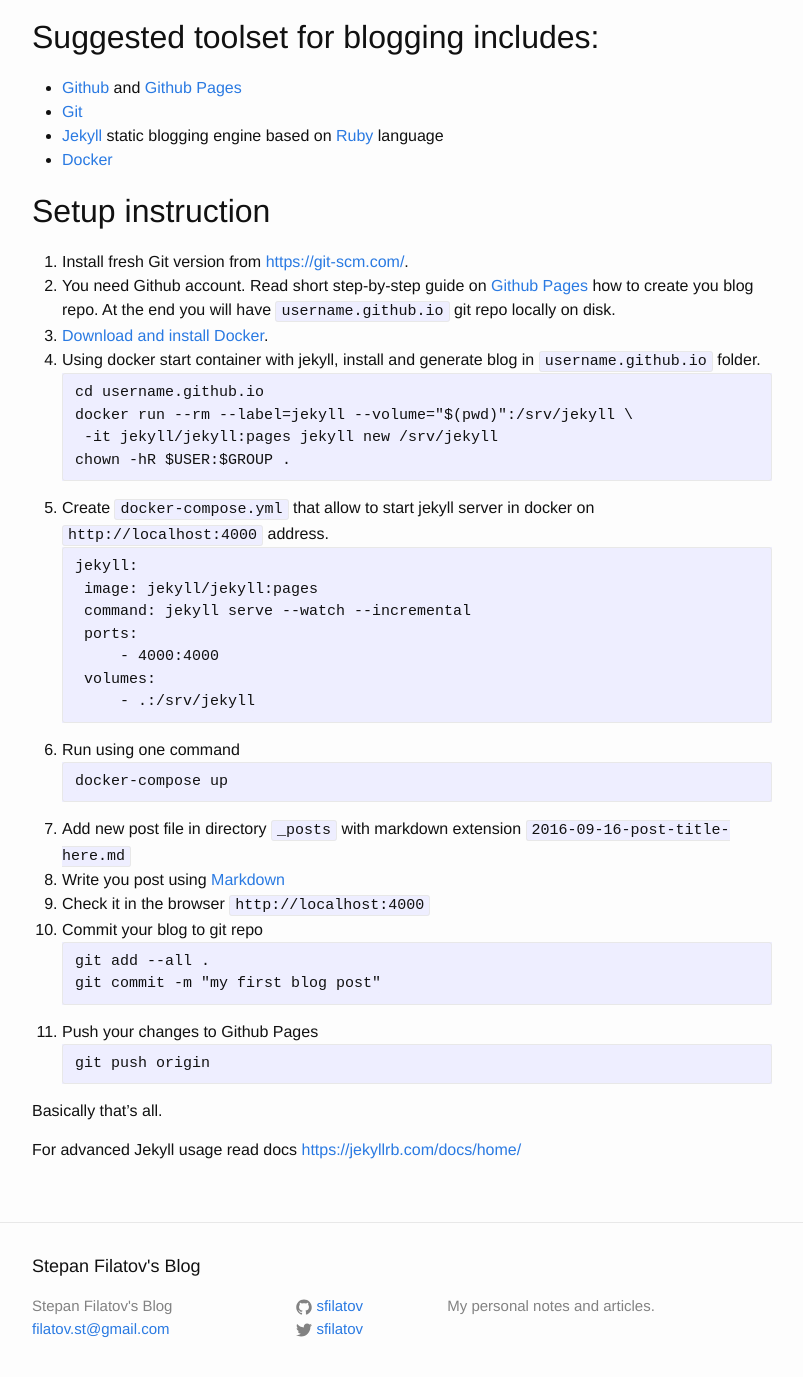
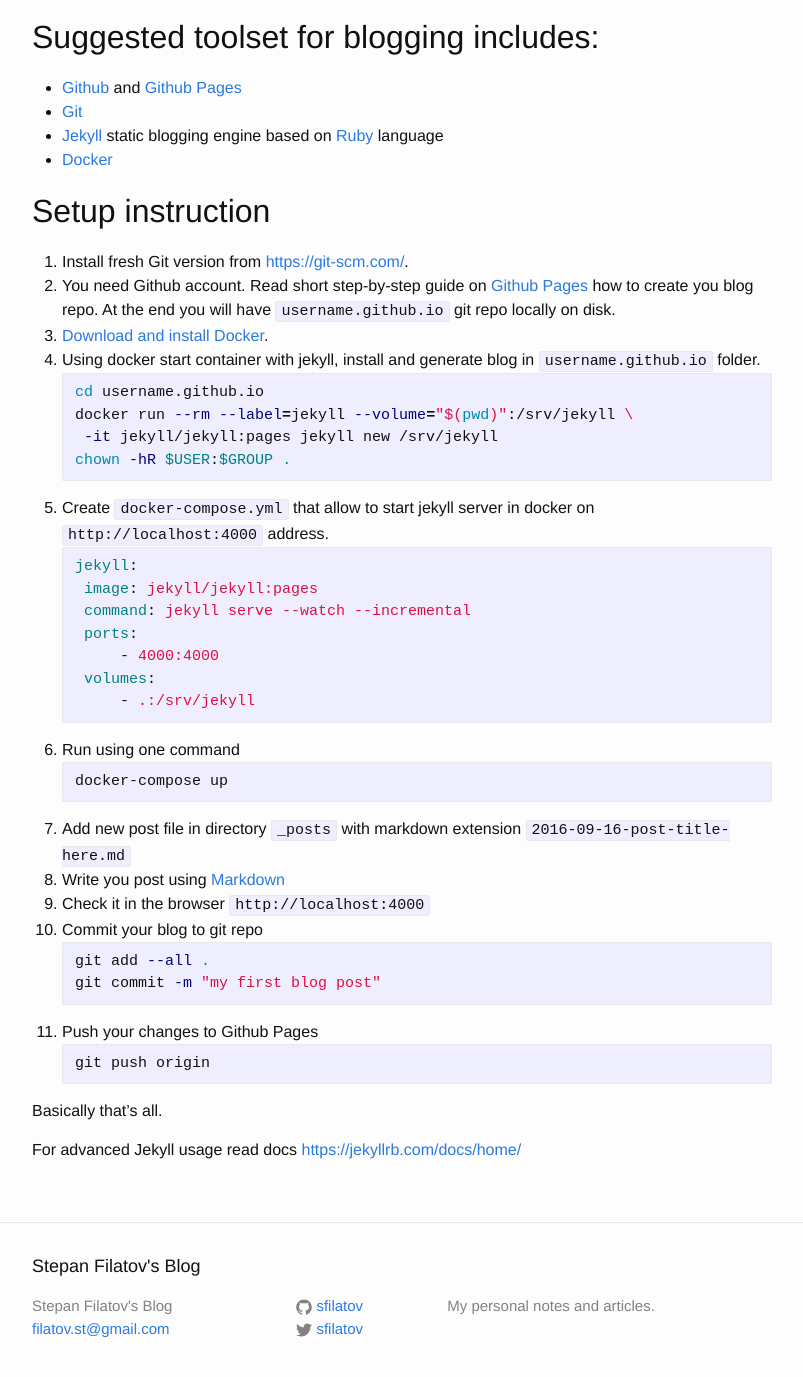
Before and after one commit to sfilatov/sfilatov.github.io, a Jekyll site: the page built from _posts/2016-09-08-setup-your-jekyll-blog.md, in a window 1280 px wide and 1400 px high, scrolled down 601 px. Shown: the top 1377 px of the window, without its empty margins (238-1041 px from the left). Built offline with Jekyll 4.4.1, drawn with Linux system fonts in a browser that asks for light colours; comment, search, counter and statistics services are not loaded.

Commit message:
update post

````diff
--- a/_posts/2016-09-08-setup-your-jekyll-blog.md
+++ b/_posts/2016-09-08-setup-your-jekyll-blog.md
@@ -37,14 +37,14 @@
 2. You need Github account. Read short step-by-step guide on [Github Pages](https://pages.github.com/) how to create you blog repo. At the end you will have ```username.github.io``` git repo locally on disk.
 3. [Download and install Docker](https://www.docker.com/products/docker).
 4. Using docker start container with jekyll, install and generate blog in `username.github.io` folder.
-```
+```bash
 cd username.github.io
 docker run --rm --label=jekyll --volume="$(pwd)":/srv/jekyll \
  -it jekyll/jekyll:pages jekyll new /srv/jekyll
 chown -hR $USER:$GROUP .
 ```
 5. Create `docker-compose.yml` that allow to start jekyll server in docker on `http://localhost:4000` address.
-```
+```yml
 jekyll:
     image: jekyll/jekyll:pages
     command: jekyll serve --watch --incremental
@@ -54,19 +54,19 @@
         - .:/srv/jekyll
 ```
 6. Run using one command
-```
+```bash
 docker-compose up
 ```
 7. Add new post file in directory `_posts` with markdown extension `2016-09-16-post-title-here.md`
 8. Write you post using [Markdown](https://github.com/adam-p/markdown-here/wiki/Markdown-Cheatsheet)
 8. Check it in the browser `http://localhost:4000`
 9. Commit your blog to git repo
-```
+```bash
 git add --all .
 git commit -m "my first blog post"
 ```
 10. Push your changes to Github Pages
-```
+```bash
 git push origin
 ```
 
````
